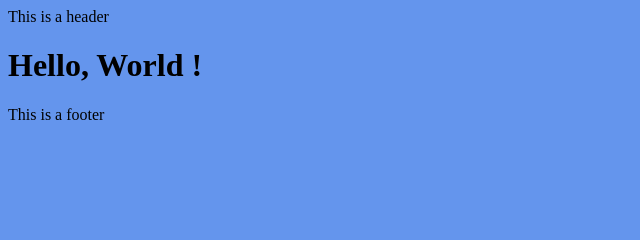
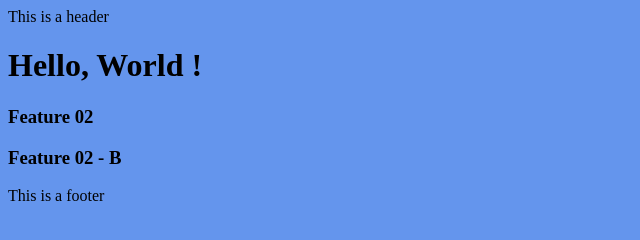
Before and after one commit to BijanEisapour/FirstProject, a plain HTML site: page index.html in a window 1280 px wide. Shown: the whole page, without its empty margins (0-640 px from the left). Drawn offline with Linux system fonts and the light colour scheme.

Commit message:
Added two features

```diff
--- a/index.html
+++ b/index.html
@@ -12,6 +12,8 @@
 <body>
 	<header>This is a header</header>
 	<h1>Hello, World !</h1>
+	<h3>Feature 02</h3>
+	<h3>Feature 02 - B</h3>
 	<footer>This is a footer</footer>
 </body>
 
```
